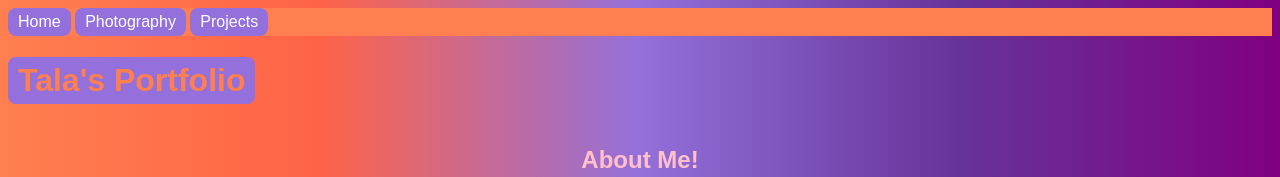
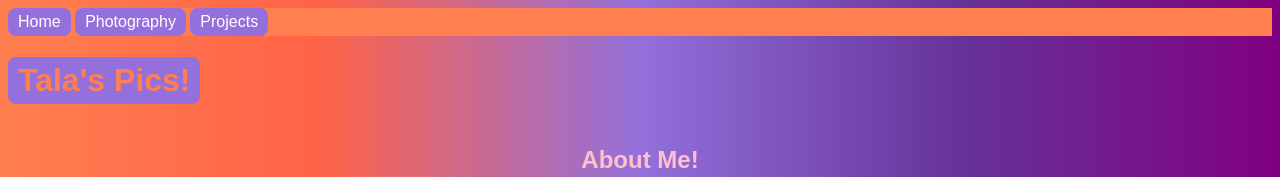
Before and after one commit to talafakhouri/portfolio-final-project, a plain HTML site: page index.html in a window 1280 px wide. Shown: the top 177 px of the page. Drawn offline with Linux system fonts and the light colour scheme.

Commit message:
Update index.html

```diff
--- a/index.html
+++ b/index.html
@@ -14,7 +14,7 @@
         <a href="projects.html">Projects</a>
           </nav>
 
-  <h1>Tala's Portfolio</h1>
+  <h1>Tala's Pics!</h1>
   <h2>About Me!</h2>
 
 </header>
```
